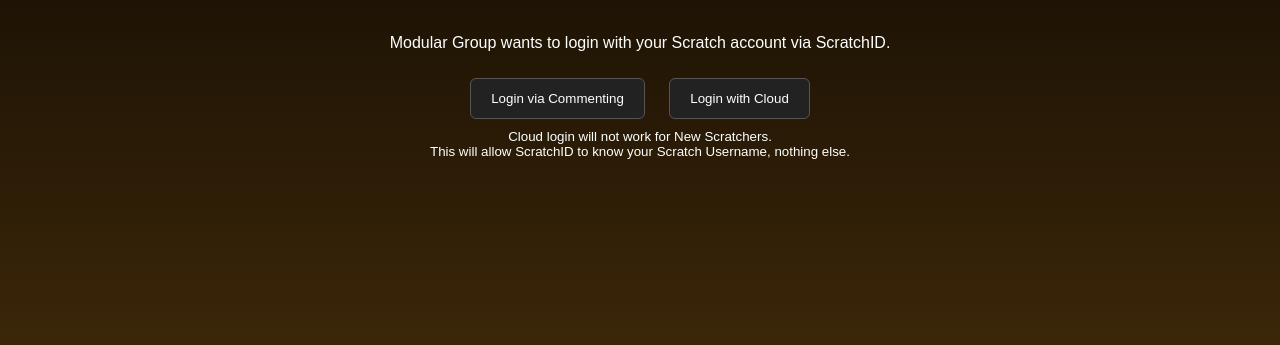
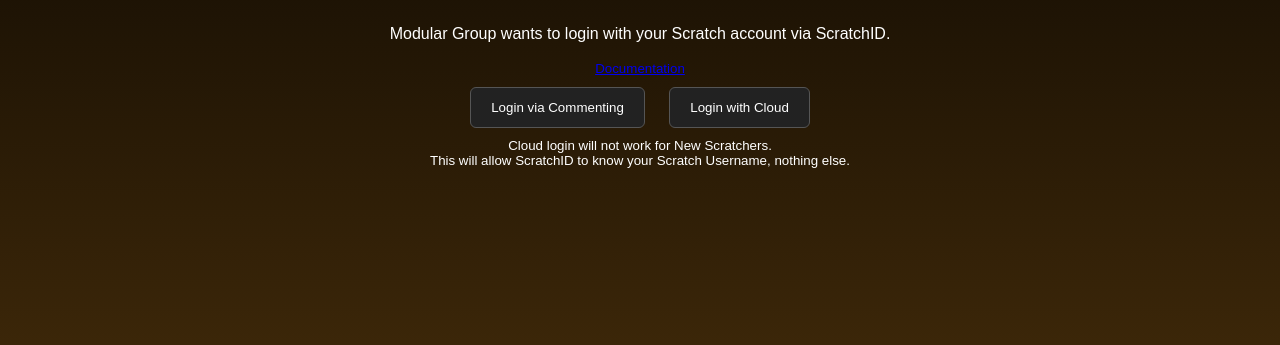
Before and after one commit to polylogue2/scratch-id, a website: page src/public/index.html in a window 1280 px wide. Shown: the part 351-696 px from the top of the page. Drawn offline with Linux system fonts and the light colour scheme; files whose address does not match are found by name.

Commit message:
Update index.html

```diff
--- a/src/public/index.html
+++ b/src/public/index.html
@@ -8,6 +8,7 @@
 <body>
   <h1>Login to <span id="group-name">Modular Group</span></h1>
   <p id="login-msg">Modular Group wants to login with your Scratch account.</p>
+  <center><small><a href="docs">Documentation</a></small></center>
 
   <div id="login-options" class="center">
     <button class="btn" onclick="startAuth('comments')">Login via Commenting</button>
```
